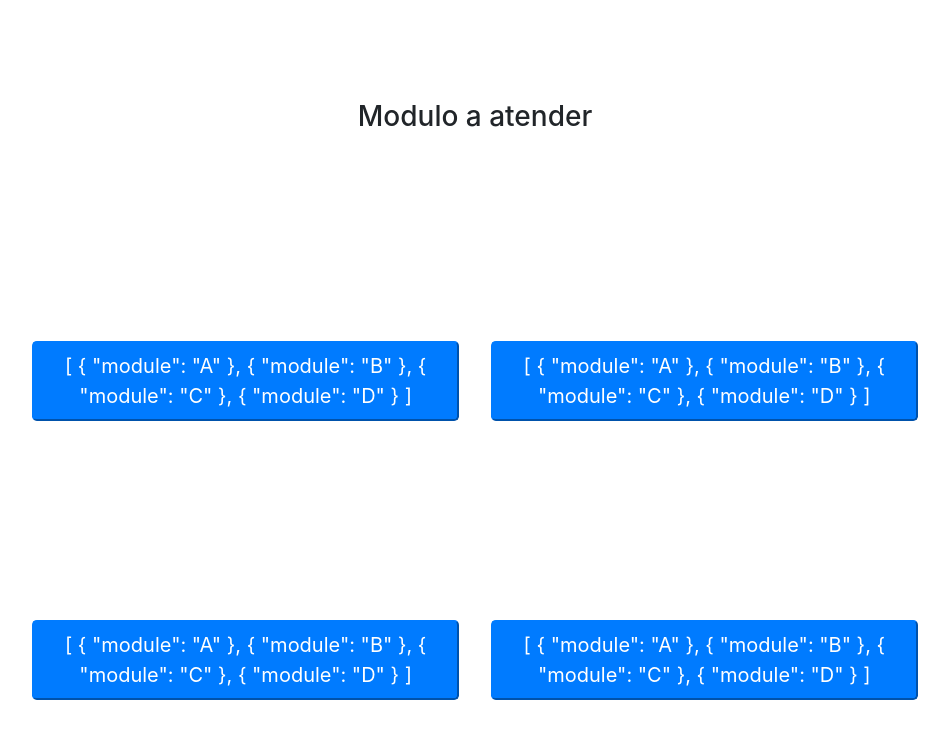
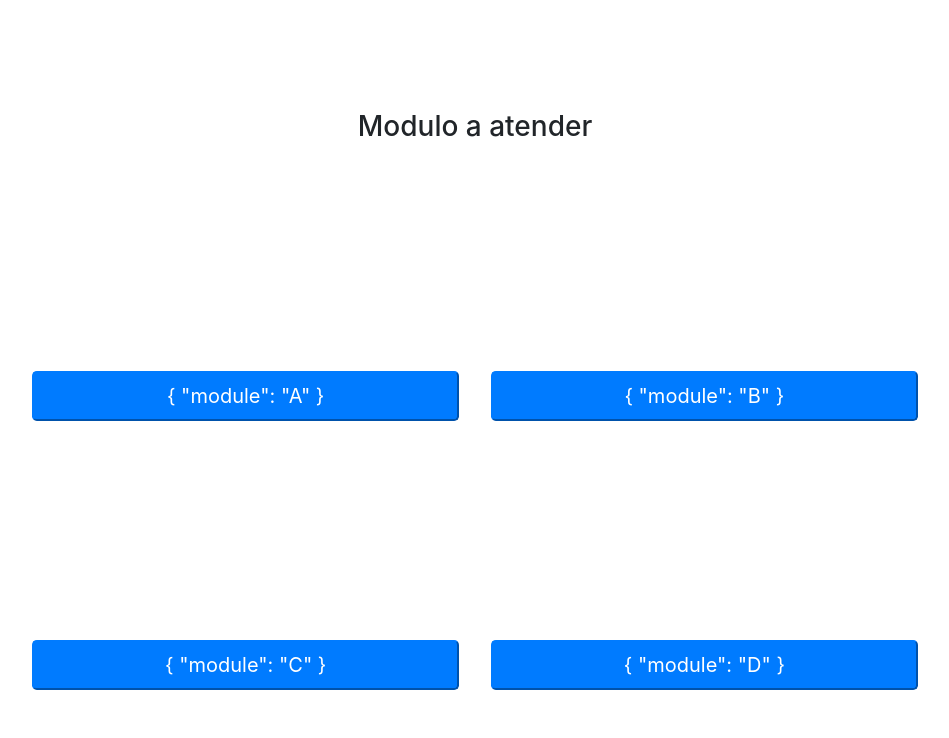
Before and after one commit to JavierSR/turnos, a website: page public/atencion.html in a window 1280 px wide. Shown: the whole page, without its empty margins (165-1114 px from the left). Drawn offline with nearby package versions, Linux system fonts and the light colour scheme.

Commit message:
Update atencion.html

```diff
--- a/public/atencion.html
+++ b/public/atencion.html
@@ -13,7 +13,7 @@
     <div class="app">
         <div v-if="screens.active === 'home'" class="row m-0 vh-100 text-center align-items-center justify-content-center">
             <h3 class="col-12">Modulo a atender</h3>
-            <button v-for="m in moduleList" v-on:click="displayAtend" class="col-4 btn-lg btn-primary mx-3">{{moduleList}}</button>
+            <button v-for="m in moduleList" v-on:click="displayAtend" class="col-4 btn-lg btn-primary mx-3">{{m}}</button>
         </div>
 
         <div v-if="screens.active === 'Atend'" class="row m-0 vh-100 text-center align-items-center justify-content-center">
```
